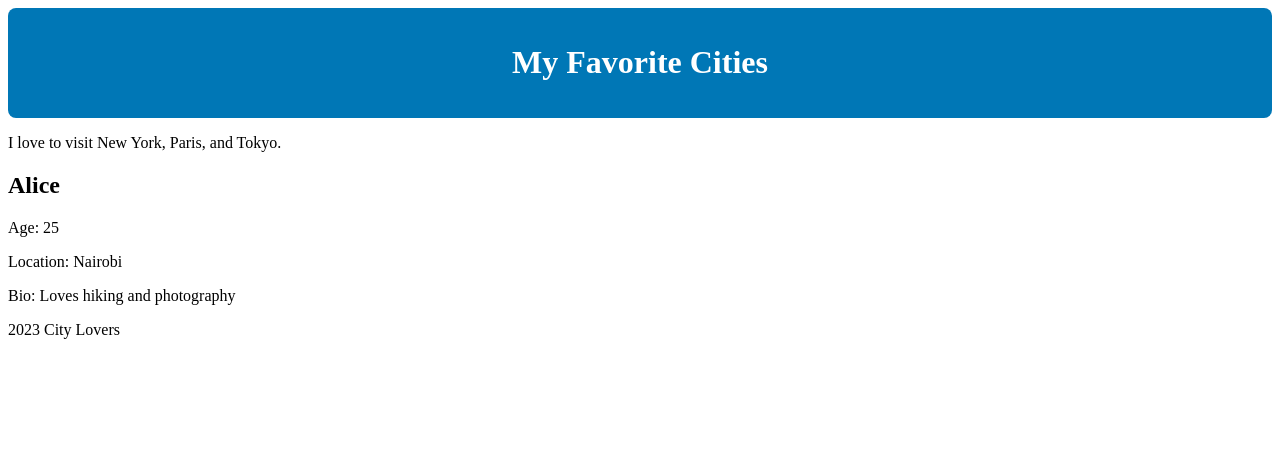
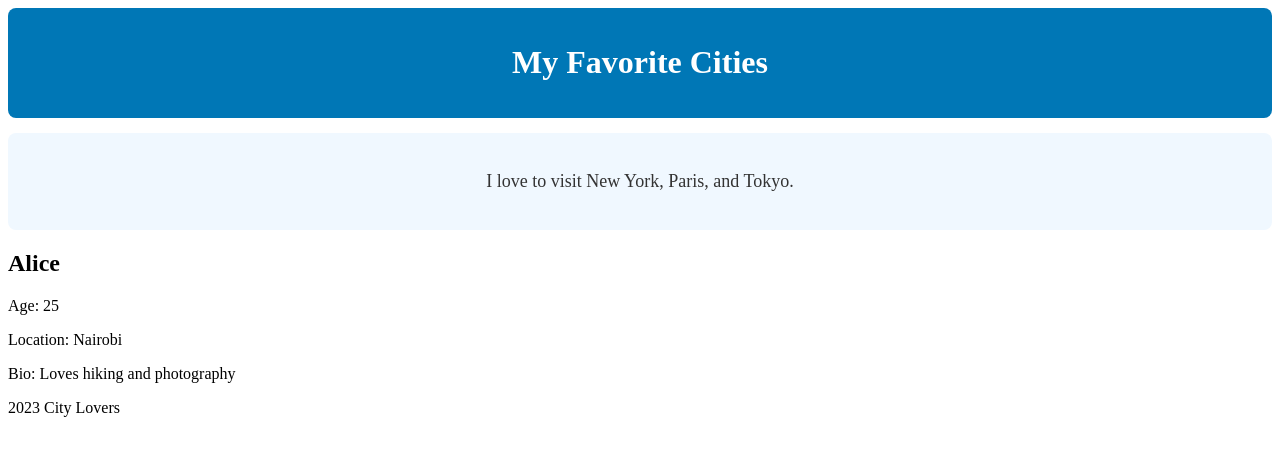
Before and after one commit to joey5573/alx-fe-reactjs, a React (Vite) app in the folder alx-react-app/: page / in a window 1280 px wide. Shown: the top 456 px of the page. Built offline with nearby package versions, Linux system fonts and the light colour scheme.

Commit message:
Update MainContent.jsx

```diff
--- a/alx-react-app/src/components/MainContent.jsx
+++ b/alx-react-app/src/components/MainContent.jsx
@@ -1,7 +1,20 @@
 function MainContent() {
+  const mainStyle = {
+    backgroundColor: "#f0f8ff",
+    padding: "20px",
+    textAlign: "center",
+    borderRadius: "8px",
+    marginTop: "15px"
+  };
+
+  const textStyle = {
+    fontSize: "18px",
+    color: "#333"
+  };
+
   return (
-    <main>
-      <p>I love to visit New York, Paris, and Tokyo.</p>
+    <main style={mainStyle}>
+      <p style={textStyle}>I love to visit New York, Paris, and Tokyo.</p>
     </main>
   );
 }
```
